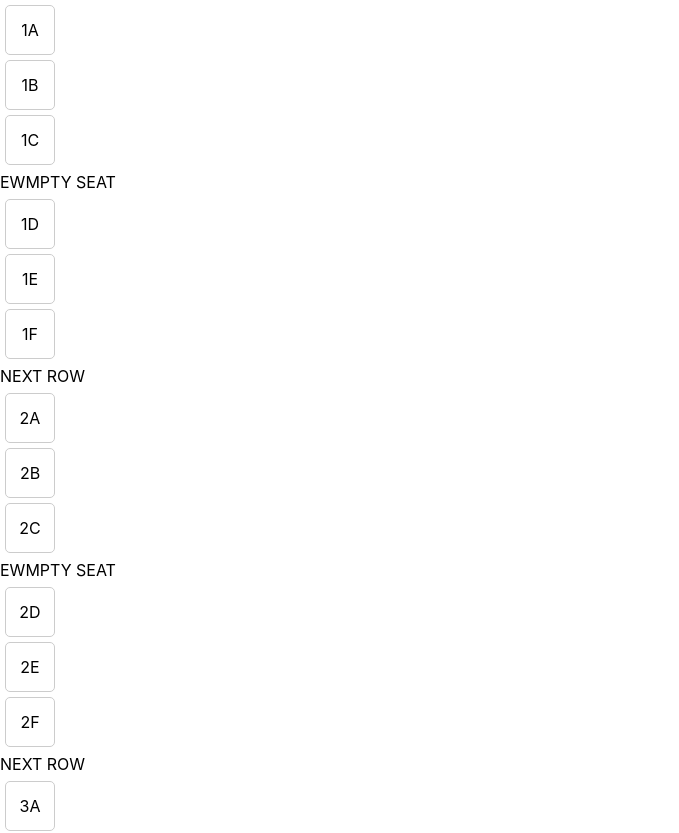
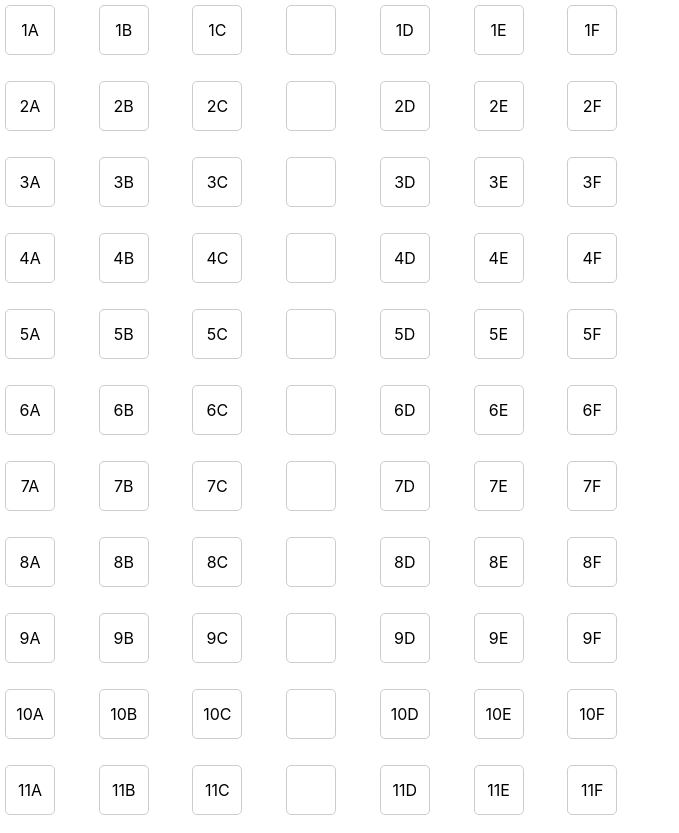
Before and after one commit to shreybirmiwal/Tamu-Hack, a React (Create React App) app: page / in a window 1280 px wide. Shown: the top 833 px of the page, without its empty margins (0-679 px from the left). Built offline with nearby package versions, Linux system fonts and the light colour scheme.

Commit message:
Plane layout

```diff
--- /dev/null
+++ b/src/Components/Aisle.js
@@ -0,0 +1,23 @@
+import React from 'react';
+
+const Aisle = () => {
+  const seatStyle = {
+    width: '50px',
+    height: '50px',
+    margin: '5px',
+    backgroundColor: 'white',
+    display: 'flex',
+    alignItems: 'center',
+    justifyContent: 'center',
+    border: '1px solid #ccc',
+    borderRadius: '5px',
+  };
+
+  return (
+    <div style={seatStyle}>
+
+    </div>
+  );
+};
+
+export default Aisle;
--- a/src/Pages/UserMVP.js
+++ b/src/Pages/UserMVP.js
@@ -1,5 +1,6 @@
 import React from 'react'
 import SeatCard from '../Components/SeatCard';
+import Aisle from '../Components/Aisle';
 
 const seatList = [];
 
@@ -17,25 +18,21 @@ for (let row = 1; row <= 20; row++) {
 function UserMVP() {
   return (
 
-    <div>
-        {seatList.map((seat, index) => (
-            ((index+1) % 3 === 0 && (index+1) % 6 !== 0) ? (
-            <>
-                <SeatCard key={index} seatNumber={seat.seatNumber} isTaken={seat.isTaken} />
-                EWMPTY SEAT
-            </>
-            ) : (
-                ((index+1) % 3 === 0 && (index+1) % 6 == 0) ? (
-                    <>
-                <SeatCard key={index} seatNumber={seat.seatNumber} isTaken={seat.isTaken} />
-                NEXT ROW
-                </>
-            ) : (
-                <SeatCard key={index} seatNumber={seat.seatNumber} isTaken={seat.isTaken} />
-            )
-            )
-        ))}
+    <div className='grid grid-cols-2'>
+        <div className="grid grid-cols-7 gap-4">
+            {seatList.map((seat, index) => (
+                <React.Fragment key={index}>
+                    <SeatCard seatNumber={seat.seatNumber} isTaken={seat.isTaken} />
+
+                    {(index + 1) % 3 === 0 && (index + 1) % 6 !== 0 && (
+                        <Aisle />
+                    )}
+
+                </React.Fragment>
+            ))}
+        </div>
     </div>
+
 
   )
 }
```
